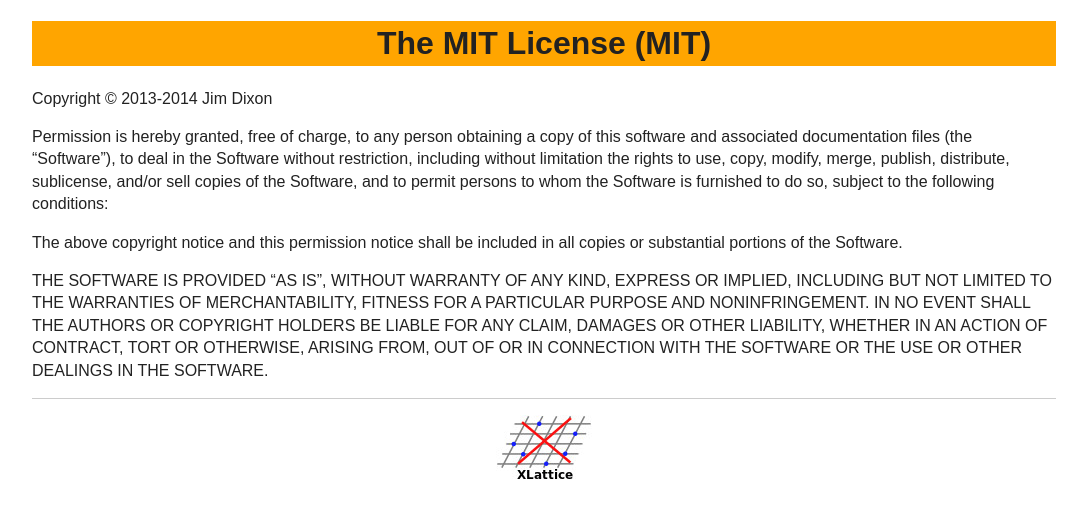
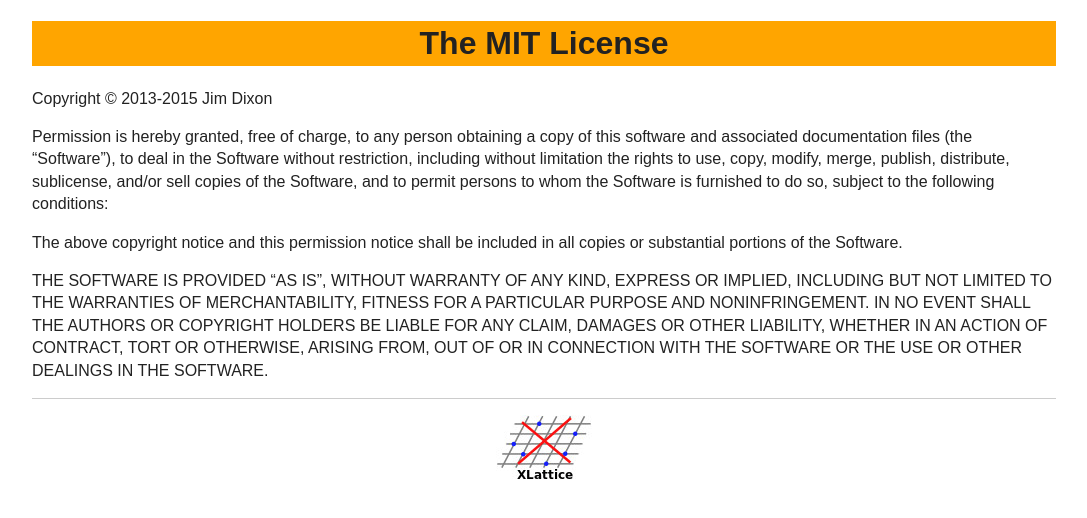
Before and after one commit to jddixon/xlUtil_go, a plain HTML site: page LICENSE.html in a window 1280 px wide. Shown: the whole page, without its empty margins (96-1183 px from the left). Drawn offline with Linux system fonts and the light colour scheme.

Commit message:
ghp: updating license and .gitignore

```diff
--- a/LICENSE.html
+++ b/LICENSE.html
@@ -9,9 +9,9 @@
 </head>
 <body>
 <div class="content">
-<h1>The MIT License (MIT)</h1>
+<h1>The MIT License</h1>
 
-<p>Copyright &copy; 2013-2014 Jim Dixon</p>
+<p>Copyright &copy; 2013-2015 Jim Dixon</p>
 
 <p>Permission is hereby granted, free of charge, to any person obtaining a copy of
 this software and associated documentation files (the &ldquo;Software&rdquo;), to deal in
```
Also changed, not shown: 1 other file.
